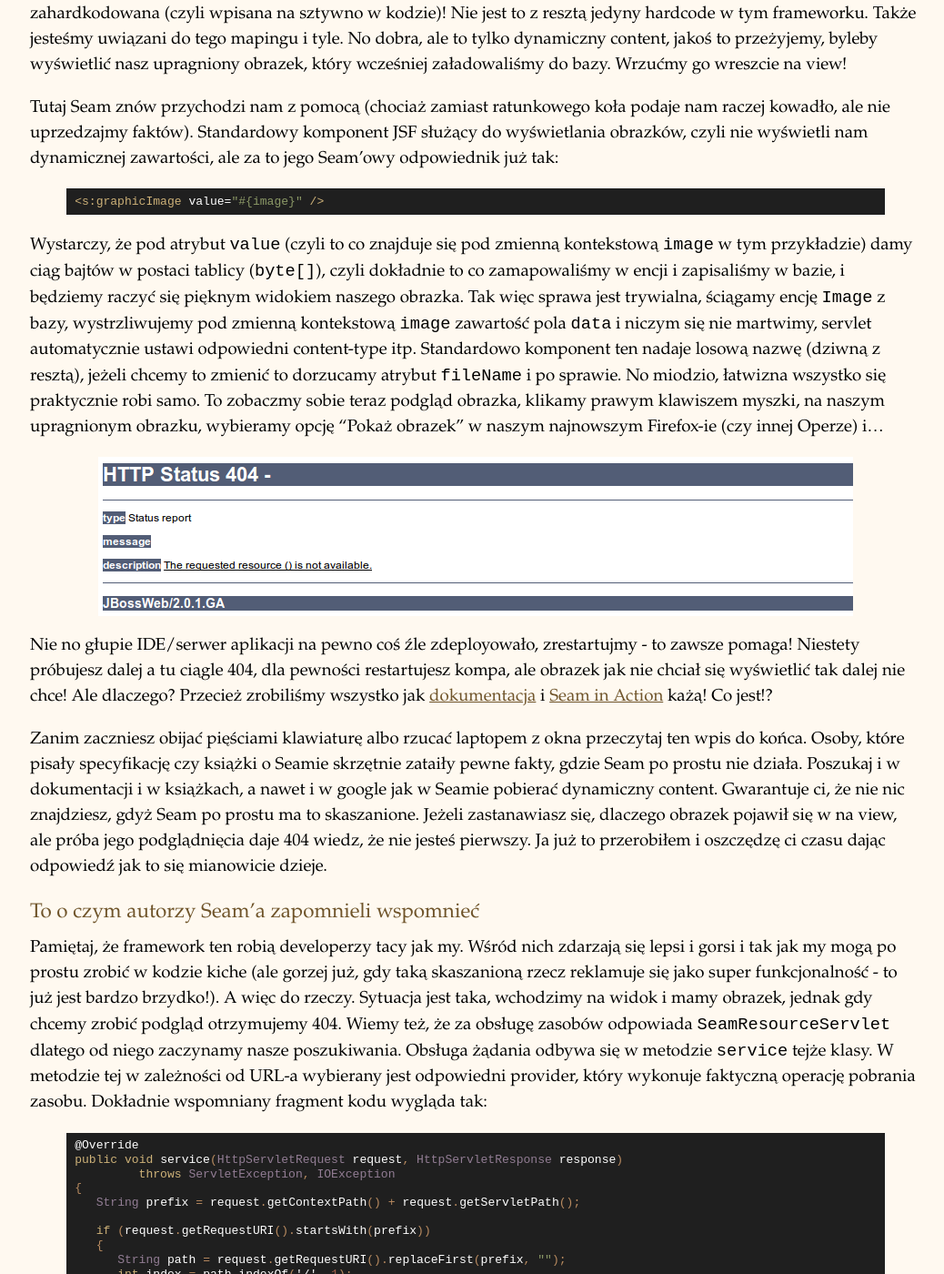
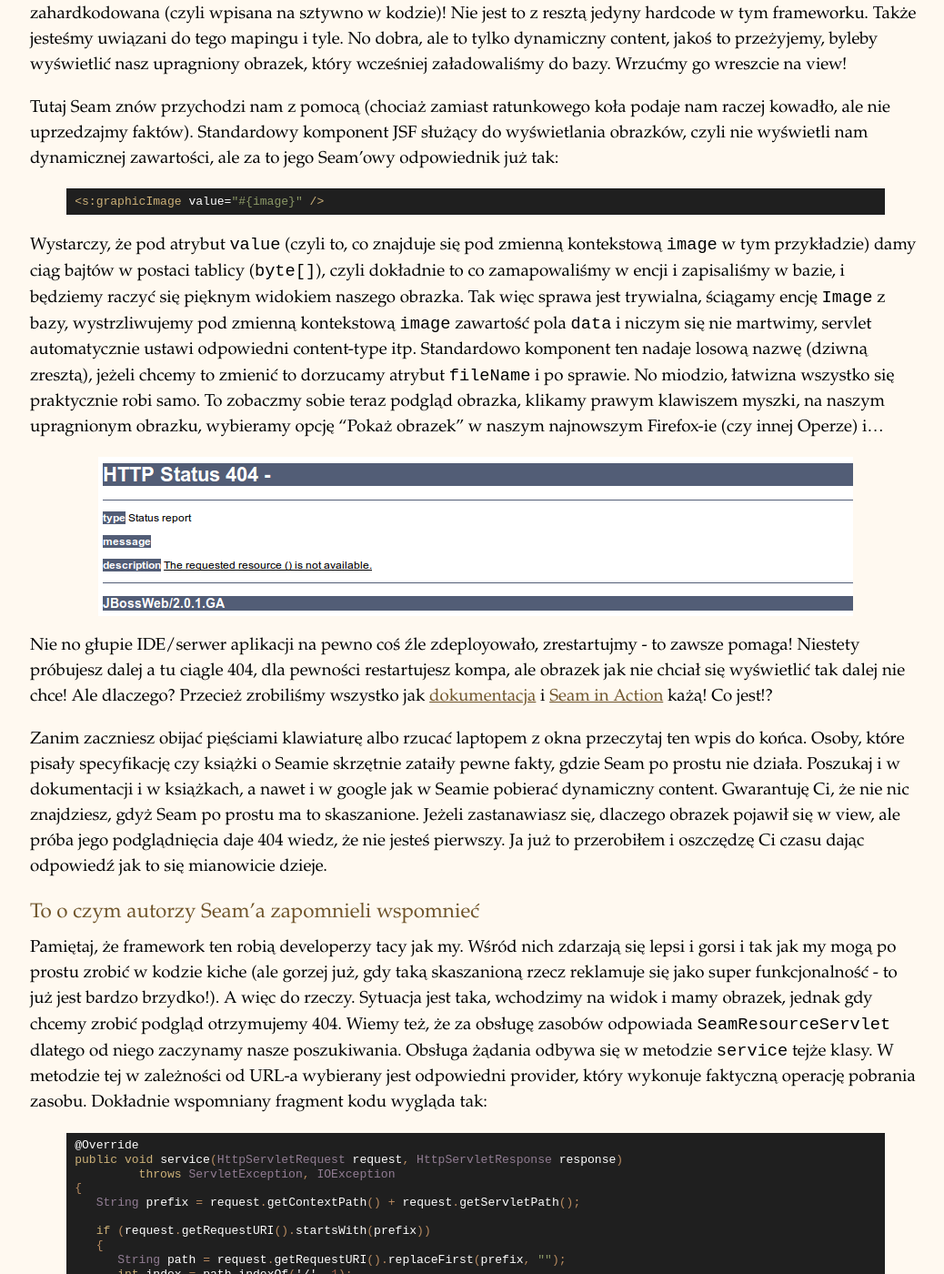
Before and after one commit to michalorman/michalorman-blog-old, a Jekyll site: the page built from blog/seam/_posts/2009-11-26-seam-a-zarzadzanie-dynamicznymi-zasobami.markdown, in a window 1280 px wide and 1400 px high, scrolled down 1334 px. Shown: the whole window at 91% size, without its empty margins (117-1155 px from the left). Built offline with Jekyll 4.4.1, drawn with Linux system fonts in a browser that asks for light colours; Markdown is read by kramdown in place of the engine named in the settings; comment, search, counter and statistics services are not loaded; some of the changed text lies outside the part shown.

Commit message:
Fixed typos.

```diff
--- a/blog/seam/_posts/2009-11-24-kontekstowe-komponenty-w-seam-a-przekierowanie.markdown
+++ b/blog/seam/_posts/2009-11-24-kontekstowe-komponenty-w-seam-a-przekierowanie.markdown
@@ -13,7 +13,7 @@ Aby zrozumieć problem najpierw trzeba sobie uświadomić, że Seam rozróżnia
 
 Akcje strony zostały wprowadzone po to, aby można było podjąć jakiekolwiek działanie przed wyrenderowaniem strony i zatwierdzeniem formularza (np. jakieś sprawdzanie związane z bezpieczeństwem). Te drugie akcje to zwykłe akcje JSF-owe, które odpowiadają za obsługę zatwierdzenia formularza. Można zatem przyjąć, że te pierwsze to są akcje GET-owe, a te drugie POST-owe. Ponieważ JSF nie wspiera akcji GET-owych Seam musiał uciec się do małego fortelu.
 
-W standardowym modelu JSF akcje odpalane są w 5-tej fazie tzw. Invoke Application. Jednak w przypadku akcji GET-owych mamy do czynienia ze skróconym obiegiem JSF w którym występują tylko fazy 1 (Restore View) oraz 6 (Render Response). Dzieje się tak dlatego, że kolejne fazy (apply request values, process validations, itd.) są wykonywane na drzewie zbudowanym (przywróconym) w fazie pierwszej, ponieważ w GET-owym żądaniu nie mamy jeszcze drzewa JSF po prostu przenosi nas do fazy 6-tej w której owe drzewo jest renderowane. Zatem Seam aby móc odpalić akcję w skróconym przebiegu podpina swojego PhaseListener'a który wpina się w poszczególne fazy JSF i uruchamia naszą akcję w trochę niestandardowym momencie a dokładnie tuż przed wywołaniem 6-tej fazy (tzw. before render response). W tym momencie nasza logika wrzuca dane do komponentów znajdujących się w konwersacji (długiej lub krótkiej), zwraca outcome na który ustawione jest przekierowanie.
+W standardowym modelu JSF akcje odpalane są w 5-tej fazie tzw. Invoke Application. Jednak w przypadku akcji GET-owych mamy do czynienia ze skróconym obiegiem JSF w którym występują tylko fazy 1 (Restore View) oraz 6 (Render Response). Dzieje się tak dlatego, że kolejne fazy (apply request values, process validations, itd.) są wykonywane na drzewie zbudowanym (przywróconym) w fazie pierwszej, ponieważ w GET-owym żądaniu nie mamy jeszcze drzewa JSF po prostu przenosi nas do fazy 6-tej w której owe drzewo jest renderowane. Zatem Seam aby móc odpalić akcję w skróconym przebiegu podpina swojego PhaseListener'a który wpina się w poszczególne fazy JSF i uruchamia naszą akcję w trochę niestandardowym momencie, a dokładnie tuż przed wywołaniem 6-tej fazy (tzw. before render response). W tym momencie nasza logika wrzuca dane do komponentów znajdujących się w konwersacji (długiej lub krótkiej), zwraca outcome na który ustawione jest przekierowanie.
 
 Ten sam PhaseListener (prawdopodobnie ten sam, bo doświadczalnie nie sprawdzałem) ma jeszcze jedno zadanie. Mianowicie usuwa on i tworzy obiekty w kontekście konwersacji. Owa operacje dzieje się tuż po 6-tej fazie (tzw. after render response). Zatem jeżeli mieliśmy akcję GET-ową i wrzucaliśmy dane do komponentów w kontekście konwersacji to te komponenty za chwilę zostaną usunięte a w ich miejsce zostaną stworzone nowe (o ile nie mieliśmy długiej konwersacji). Zatem nasze komponenty konwersacyjne **nie przeżyją** przekierowania! Przekierowanie następuje po pełnej fazie (po after) a nie w środku fazy!
 
@@ -43,7 +43,7 @@ Natomiast tak wyglądać będzie obsługa żądania i akcja GET-owa:
   1. Faza przed
   1. **Faza po - tutaj następuje usunięcie i stworzenie nowych komponentów w kontekście konwersacji**
 
-Zatem w przypadku akcji GET-owej nie ma mowy o tym aby komponenty  z kontekstu konwersacji były nieruszone po przekierowaniu.
+Zatem w przypadku akcji GET-owej nie ma mowy o tym aby komponenty z kontekstu konwersacji były nieruszone po przekierowaniu.
 
 Nie wiem do końca co o tym myśleć, jednak wygląda to na błąd w frameworku Seam. Powinien on być świadomy tego, jaką akcję obsługuje i że komponenty powinny zostać nieruszone. Nie wiem tylko jakie jeszcze operacje są wykonywane w fazie after render response. Na wszelki wypadek zadałem pytanie na <a href="http://www.seamframework.org/Community/CreatingNewConversationAfterTheRedirectFromPageAction">forum</a> Seam-a, zobaczymy co mi tam odpowiedzą (albo mnie zignorują :P). Być może pofatyguję się i wystawię im zadanko w JIRZE :).
 
--- a/blog/seam/_posts/2009-11-26-seam-a-zarzadzanie-dynamicznymi-zasobami.markdown
+++ b/blog/seam/_posts/2009-11-26-seam-a-zarzadzanie-dynamicznymi-zasobami.markdown
@@ -44,13 +44,13 @@ Tutaj Seam znów przychodzi nam z pomocą (chociaż zamiast ratunkowego koła po
 <s:graphicImage value="#{image}" />
 {% endhighlight %}
 
-Wystarczy, że pod atrybut `value` (czyli to co znajduje się pod zmienną kontekstową `image` w tym przykładzie) damy ciąg bajtów w postaci tablicy (`byte[]`), czyli dokładnie to co zamapowaliśmy w encji i zapisaliśmy w bazie, i będziemy raczyć się pięknym widokiem naszego obrazka. Tak więc sprawa jest trywialna, ściągamy encję `Image` z bazy, wystrzliwujemy pod zmienną kontekstową `image` zawartość pola `data` i niczym się nie martwimy, servlet automatycznie ustawi odpowiedni content-type itp. Standardowo komponent ten nadaje losową nazwę (dziwną z resztą), jeżeli chcemy to zmienić to dorzucamy atrybut `fileName` i po sprawie. No miodzio, łatwizna wszystko się praktycznie robi samo. To zobaczmy sobie teraz podgląd obrazka, klikamy prawym klawiszem myszki, na naszym upragnionym obrazku, wybieramy opcję "Pokaż obrazek" w naszym najnowszym Firefox-ie (czy innej Operze) i...
+Wystarczy, że pod atrybut `value` (czyli to, co znajduje się pod zmienną kontekstową `image` w tym przykładzie) damy ciąg bajtów w postaci tablicy (`byte[]`), czyli dokładnie to co zamapowaliśmy w encji i zapisaliśmy w bazie, i będziemy raczyć się pięknym widokiem naszego obrazka. Tak więc sprawa jest trywialna, ściągamy encję `Image` z bazy, wystrzliwujemy pod zmienną kontekstową `image` zawartość pola `data` i niczym się nie martwimy, servlet automatycznie ustawi odpowiedni content-type itp. Standardowo komponent ten nadaje losową nazwę (dziwną zresztą), jeżeli chcemy to zmienić to dorzucamy atrybut `fileName` i po sprawie. No miodzio, łatwizna wszystko się praktycznie robi samo. To zobaczmy sobie teraz podgląd obrazka, klikamy prawym klawiszem myszki, na naszym upragnionym obrazku, wybieramy opcję "Pokaż obrazek" w naszym najnowszym Firefox-ie (czy innej Operze) i...
 
 <a href="/images/jboss_404.png" rel="colorbox"><img title="jboss-404" src="/images/jboss_404.png" alt="404" width="830" height="175" /></a>
 
 Nie no głupie IDE/serwer aplikacji na pewno coś źle zdeployowało, zrestartujmy - to zawsze pomaga! Niestety próbujesz dalej a tu ciągle 404, dla pewności restartujesz kompa, ale obrazek jak nie chciał się wyświetlić tak dalej nie chce! Ale dlaczego? Przecież zrobiliśmy wszystko jak <a href="http://docs.jboss.com/seam/latest/reference/en-US/html/index.html">dokumentacja</a> i <a href="http://www.manning.com/dallen/">Seam in Action</a> każą! Co jest!?
 
-Zanim zaczniesz obijać pięściami klawiaturę albo rzucać laptopem z okna przeczytaj ten wpis do końca. Osoby, które pisały specyfikację czy książki o Seamie skrzętnie zataiły pewne fakty, gdzie Seam po prostu nie działa. Poszukaj i w dokumentacji i w książkach, a nawet i w google jak w Seamie pobierać dynamiczny content. Gwarantuje ci, że nie nic znajdziesz, gdyż Seam po prostu ma to skaszanione. Jeżeli zastanawiasz się, dlaczego obrazek pojawił się w na view, ale próba jego podglądnięcia daje 404 wiedz, że nie jesteś pierwszy. Ja już to przerobiłem i oszczędzę ci czasu dając odpowiedź jak to się mianowicie dzieje.
+Zanim zaczniesz obijać pięściami klawiaturę albo rzucać laptopem z okna przeczytaj ten wpis do końca. Osoby, które pisały specyfikację czy książki o Seamie skrzętnie zataiły pewne fakty, gdzie Seam po prostu nie działa. Poszukaj i w dokumentacji i w książkach, a nawet i w google jak w Seamie pobierać dynamiczny content. Gwarantuję Ci, że nie nic znajdziesz, gdyż Seam po prostu ma to skaszanione. Jeżeli zastanawiasz się, dlaczego obrazek pojawił się w view, ale próba jego podglądnięcia daje 404 wiedz, że nie jesteś pierwszy. Ja już to przerobiłem i oszczędzę Ci czasu dając odpowiedź jak to się mianowicie dzieje.
 
 ### To o czym autorzy Seam'a zapomnieli wspomnieć
 
@@ -86,7 +86,7 @@ public void service(HttpServletRequest request, HttpServletResponse response)
 }
 {% endhighlight %}
 
-To co faktycznie dzieje się w tej metodzie to wyznaczenie ścieżki zasobu o który nam chodzi poprzez odcięcie z URI części kontekstowej i mapingu servletowego. Później wybierany jest fragment, który odpowiada kluczowi w mapie `providers`, która to zwraca konkretnego providera danego zasobu. Jak widać, provider musi rozszeżać klasę `AbstractResource`. Zatem pytanie, który provider będzie obsługiwał nasze żądanie? Można go łatwo znaleźć sprawdzając w IDE jakie klasy rozszerzają klasę `AbstractResource`, ale my pójdziemy trochę dłuższą drogą. Przeanalizujmy co metoda `service` robi z naszym URI prowadzącym bezpośrednio do obrazka. Jeszcze raz klikamy prawym przyciskiem myszy na obrazku i dajemy podgląd, otrzymujemy 404, ale to co nas ciekawi to adres URL. Może on być na przykład taki:
+To, co faktycznie dzieje się w tej metodzie to wyznaczenie ścieżki zasobu o który nam chodzi poprzez odcięcie z URI części kontekstowej i mapingu servletowego. Później wybierany jest fragment, który odpowiada kluczowi w mapie `providers`, która to zwraca konkretnego providera danego zasobu. Jak widać, provider musi rozszeżać klasę `AbstractResource`. Zatem pytanie, który provider będzie obsługiwał nasze żądanie? Można go łatwo znaleźć sprawdzając w IDE jakie klasy rozszerzają klasę `AbstractResource`, ale my pójdziemy trochę dłuższą drogą. Przeanalizujmy co metoda `service` robi z naszym URI prowadzącym bezpośrednio do obrazka. Jeszcze raz klikamy prawym przyciskiem myszy na obrazku i dajemy podgląd, otrzymujemy 404, ale to co nas ciekawi to adres URL. Może on być na przykład taki:
 <pre>http://localhost:8080/application/seam/resource/graphicImage/org.jboss.seam.ui.GraphicImageStore.208d951a-12531eb97a8--7fc1.png</pre>
 Odcinamy z niego część kontekstową, czyli `http://localhost:8080/application` oraz servletową czyli `/seam/resource`, następnie do drugiego znaku '/' znajduje się nasz klucz do mapy providerów, czyli: `/graphicImage`. To pod tym kluczem znajduje się nasz provider. Przeszukując źródła (zwykłym przeszukiwaniem tekstowym) znajdujemy, że takiego klucza używa klasa `GraphicImageResource` (dokładnie jest to pole statyczne `RESOURCE_PATH`), przy okazji widzimy pięknego hardcoda:
 
@@ -94,7 +94,7 @@ Odcinamy z niego część kontekstową, czyli `http://localhost:8080/application
 public static final String GRAPHIC_IMAGE_RESOURCE_PATH = "/seam/resource/graphicImage";
 {% endhighlight %}
 
-To między innymi dzięki niemu nie możemy zmienić ścieżki w pliku `web.xml`. W klasie `SeamResourceServlet` widzimy, że na rzecz providera wywoływana jest metoda `getResource` a więc jej należy się przyjrzeć w klasie `GraphicImageResource`. Metoda ta wywołuje metodę `doWork`, która wygląda następująco:
+To między innymi dzięki niemu nie możemy zmienić ścieżki w pliku `web.xml`. W klasie `SeamResourceServlet` widzimy, że na rzecz providera wywoływana jest metoda `getResource`, a więc jej należy się przyjrzeć w klasie `GraphicImageResource`. Metoda ta wywołuje metodę `doWork`, która wygląda następująco:
 
 {% highlight java %}
 private void doWork(HttpServletRequest request, HttpServletResponse response)
@@ -119,13 +119,13 @@ private void doWork(HttpServletRequest request, HttpServletResponse response)
 }
 {% endhighlight %}
 
-Metoda ta wygrzebuje nazwę naszego pliku, który chcemy wyświetlić następnie wyciąga go z mapy znajdującej się w klasie `GraphicImageStore` opakowanego w `ImageWrapper` i jeżeli obrazek się tam znajduje przesyła go do przeglądarki w przeciwnym razie wysyła `HttpServletResponse.SC_NOT_FOUND`, czyli 404. Przyjrzyjmy się dokładniej linii 62:
+Metoda ta wygrzebuje nazwę naszego pliku, który chcemy wyświetlić, następnie wyciąga go z mapy znajdującej się w klasie `GraphicImageStore` opakowanego w `ImageWrapper` i jeżeli obrazek się tam znajduje przesyła go do przeglądarki w przeciwnym razie wysyła `HttpServletResponse.SC_NOT_FOUND`, czyli 404. Przyjrzyjmy się dokładniej linii 62:
 
 {% highlight java %}
 ImageWrapper image = GraphicImageStore.instance().remove(pathInfo);
 {% endhighlight %}
 
-Metoda ta wyciągając obrazek z `GraphicImageStore` od razu go usuwa, a więc jest on tam dostępny tylko przez 1 żądanie! I tu jest właśnie pies pogrzebany. Do tego bufora nasz obrazek wkłada komponent `<s:graphicImage />`  w momencie renderowania strony, jednakże próbując podglądnąć ten obrazek bezpośrednio nie wywołujemy cyklu JSF a więc nie ma kto nam tego obrazka wrzucić!
+Metoda ta, wyciągając obrazek z `GraphicImageStore`, od razu go usuwa, a więc jest on tam dostępny tylko przez 1 żądanie! I tu jest właśnie pies pogrzebany. Do tego bufora nasz obrazek wkłada komponent `<s:graphicImage />`  w momencie renderowania strony, jednakże próbując podglądnąć ten obrazek bezpośrednio nie wywołujemy cyklu JSF a więc nie ma kto nam tego obrazka wrzucić!
 
 Sytuacja wygląda tak:
 
@@ -153,7 +153,7 @@ Każdy popełnia błędy to normalne (zwłaszcza w naszej branży), jednak chwal
 
 Proponuję wam danie sobie spokój z Seam'ową obsługą dynamicznych zasobów. Napisanie odpowiedniego servletu jest bardzo łatwe i do tego bardzo łatwo zintegrować go z Seam'em tak aby mieć dostęp do jego komponentów (wkrótce może opiszę jak to zrobić). Nie rozumiem, czemu autorzy Seama tak usilnie chcą nam wciskać niedziałające rozwiązania, zamiast pokazać jak w oparciu o inne funkcjonalności tego frameworka rozwiązywać typowe problemy (nie na zasadzie Seam za nas wszystko zrobi). Ja w swoich programach całkowicie zrezygnowałem z `<s:graphicImage />` gdyż powodował on same problemy, a rozważam całkowite wyrzucenie servletu `SeamResourceServlet`.
 
-Niestety takich badziewiastych rozwiązań, którymi twórcy tego frameworka się chwalą jakby nie wiadomo co stworzyli jest wiele. Dla przykładu testy integracyjne to wielu miejscach taki dramat, że tylko siąść i płakać. Spróbujcie kiedyś dojść na jakiej podstawie Seam odróżnia żądania postback'owe w testach integracyjnych, na przykład wtedy jak będziecie się zastanawiać dlaczego uruchamia wam się akcja w której zdefiniowaliście `on-postback="false"` (ten problem też kiedyś opiszę). Panowie powinni szczerze powiedzieć, że w wielu miejscach po prostu ich framework jest niedopracowany. Przecież nie ma w tym nic złego! A zaoszczędzi nam to czasu z walczeniem z rzeczami, które po prostu nie działają!
+Niestety takich badziewiastych rozwiązań, którymi twórcy tego frameworka się chwalą jakby nie wiadomo co stworzyli, jest wiele. Dla przykładu testy integracyjne to wielu miejscach taki dramat, że tylko siąść i płakać. Spróbujcie kiedyś dojść na jakiej podstawie Seam odróżnia żądania postback'owe w testach integracyjnych, na przykład wtedy jak będziecie się zastanawiać dlaczego uruchamia wam się akcja w której zdefiniowaliście `on-postback="false"` (ten problem też kiedyś opiszę). Panowie powinni szczerze powiedzieć, że w wielu miejscach po prostu ich framework jest niedopracowany. Przecież nie ma w tym nic złego! A zaoszczędzi nam to czasu z walczeniem z rzeczami, które po prostu nie działają!
 
 Nie chciałbym, aby ktokolwiek kto przeczytał ten wpis odniósł wrażenie, że nie lubię Seama. Wręcz przeciwnie, uważam ten framework za bardzo dobry. Denerwuje mnie jednak, jak ktoś wciska mi jako super rozwiązanie coś co po prostu nie działa z założenia. Przy okazji mam nadzieję, że zaoszczędzę komuś czasu, który ja poświęciłem na analizę problemu i działania tego frameworka.
 
```
Also changed, not shown: other parts of blog/seam/_posts/2009-11-24-kontekstowe-komponenty-w-seam-a-przekierowanie.markdown (+1 -1 lines), other parts of blog/seam/_posts/2009-11-26-seam-a-zarzadzanie-dynamicznymi-zasobami.markdown (+3 -3 lines), blog/seam/_posts/2009-12-17-zdradziecki-zielony-pasek-podczas-testow-integracyjnych-w-seam.markdown (+4 -4 lines).
